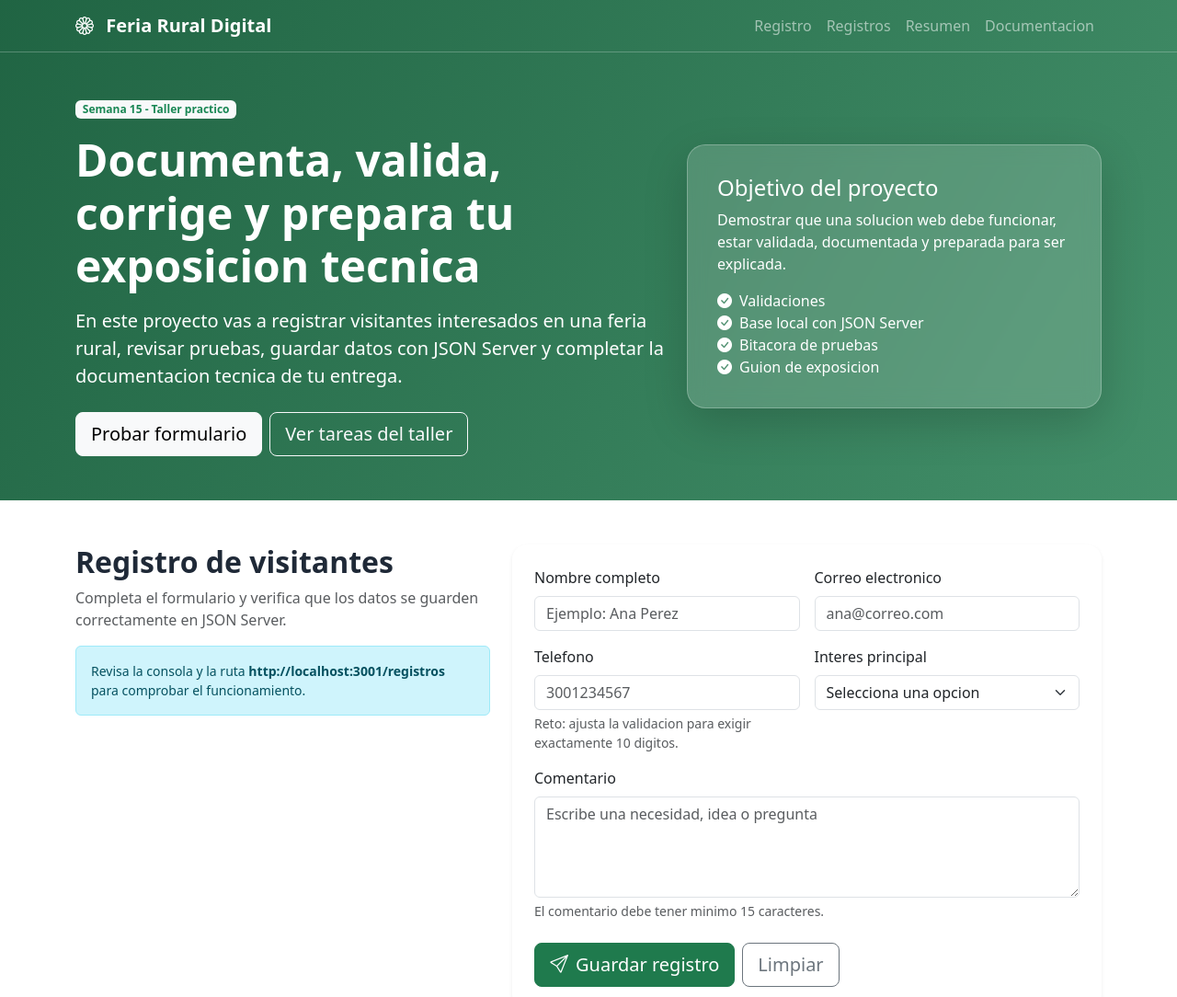
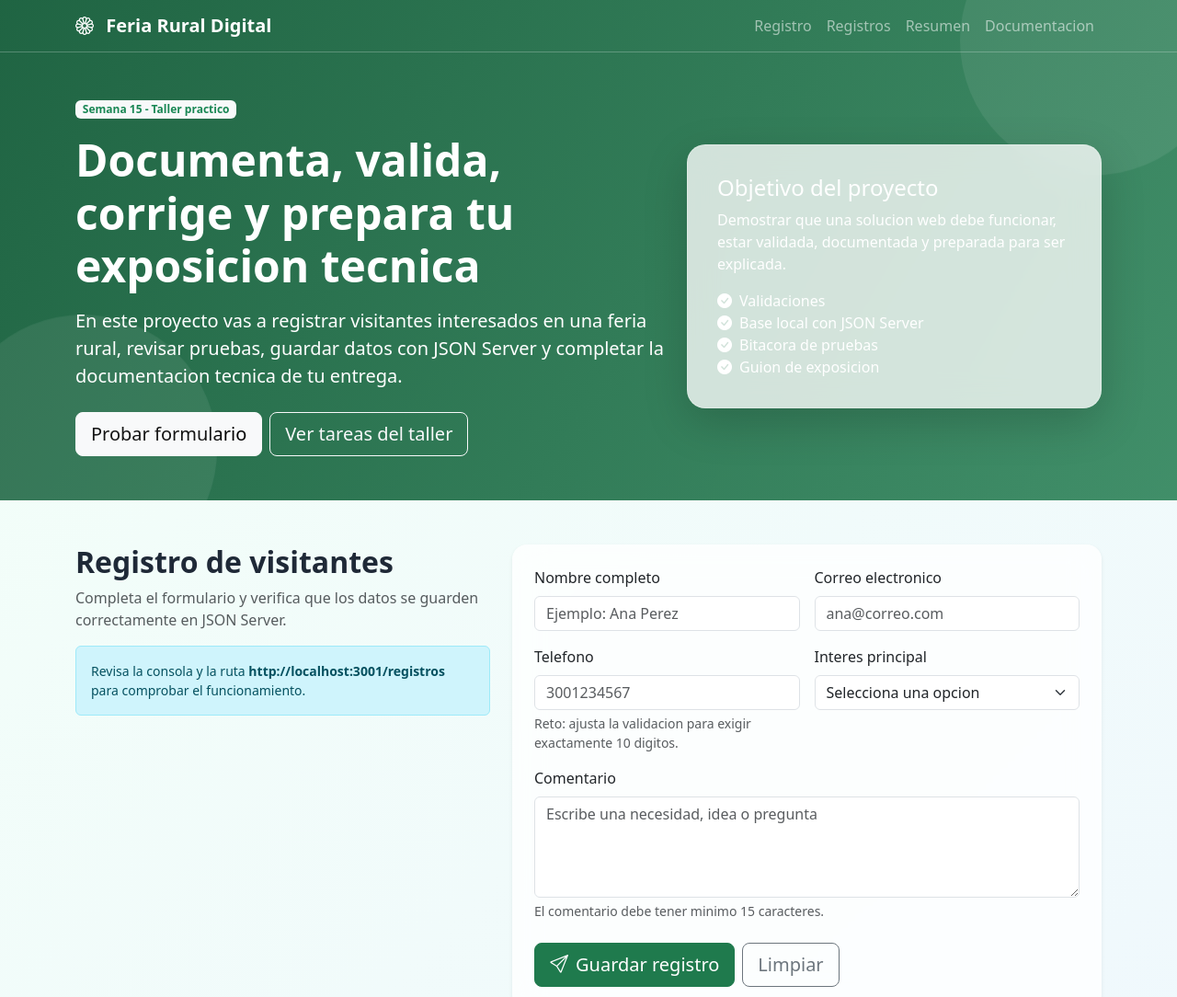
Before and after one commit to valentev2010-cpu/Semana15_Taller_Documentacion_Validacion_Exposicion, a website built with Vite: page index.html in a window 1280 px wide. Shown: the top 1084 px of the page at 92% size. Built offline with nearby package versions, Linux system fonts and the light colour scheme; some packages are replaced by stand-ins of ours; data requests are answered from the project's data file.

Commit message:
1mer commit

```diff
--- a/src/css/styles.css
+++ b/src/css/styles.css
@@ -94,3 +94,56 @@ body {
     padding: 1.25rem;
   }
 }
+
+
+/* ===== ENTREGA MEJORADA ===== */
+body{
+background:linear-gradient(135deg,#f3fff8,#eef5ff);
+min-height:100vh;
+}
+
+.hero-section{
+position:relative;
+overflow:hidden;
+}
+
+.hero-section::before,.hero-section::after{
+content:'';
+position:absolute;
+width:280px;
+height:280px;
+border-radius:50%;
+background:rgba(255,255,255,.08);
+animation:flotar 8s ease-in-out infinite;
+}
+
+.hero-section::before{top:-80px;right:-50px;}
+.hero-section::after{bottom:-100px;left:-50px;animation-delay:2s;}
+
+@keyframes flotar{
+50%{transform:translateY(-18px) scale(1.05);}
+}
+
+.hero-card,.form-card,.stat-card,.card{
+background:rgba(255,255,255,.78);
+backdrop-filter:blur(16px);
+box-shadow:0 10px 35px rgba(0,0,0,.10);
+transition:.3s ease;
+}
+
+.hero-card:hover,.form-card:hover,.stat-card:hover,.card:hover{
+transform:translateY(-4px);
+}
+
+.btn{
+transition:.3s ease;
+}
+
+.btn:hover{
+transform:translateY(-2px);
+}
+
+.table{
+border-radius:16px;
+overflow:hidden;
+}
--- a/src/js/validaciones.js
+++ b/src/js/validaciones.js
@@ -61,8 +61,8 @@ export function validarRegistro(datos, formulario) {
   // Actualmente la validacion acepta telefonos desde 7 digitos.
   // Mejora esta regla para que acepte exactamente 10 digitos.
   // Luego registra la prueba en docs/bitacora-validacion.md.
-  if (telefonoLimpio.length < 7) {
-    marcarError(campoTelefono, 'El telefono debe tener una cantidad valida de digitos.');
+  if (telefonoLimpio.length !== 10) {
+    marcarError(campoTelefono, 'El telefono debe tener exactamente 10 digitos.');
     valido = false;
   }
 
```
Also changed, not shown: BITACORA_VALIDACION.md (added, +7 -0 lines), 1 other file.
